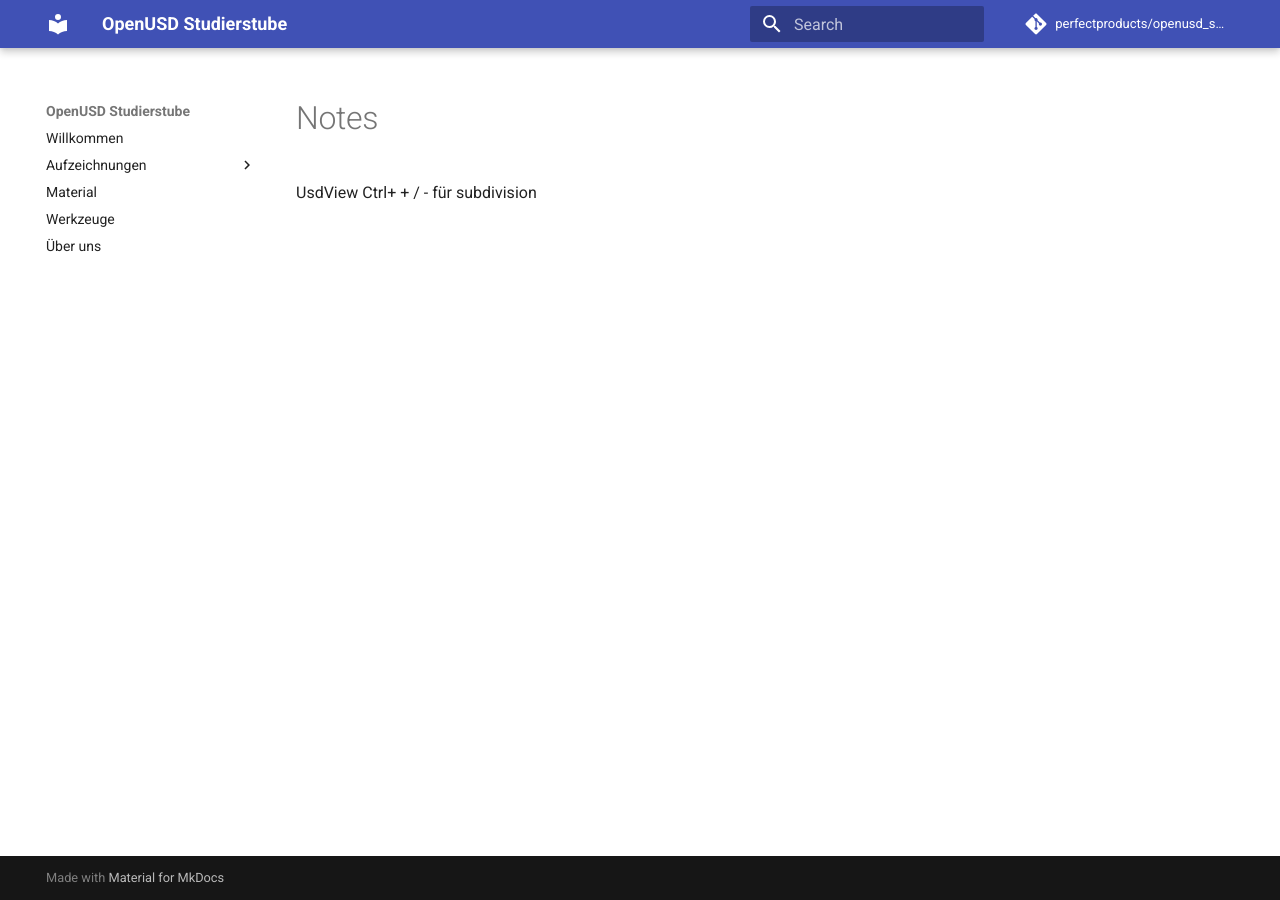
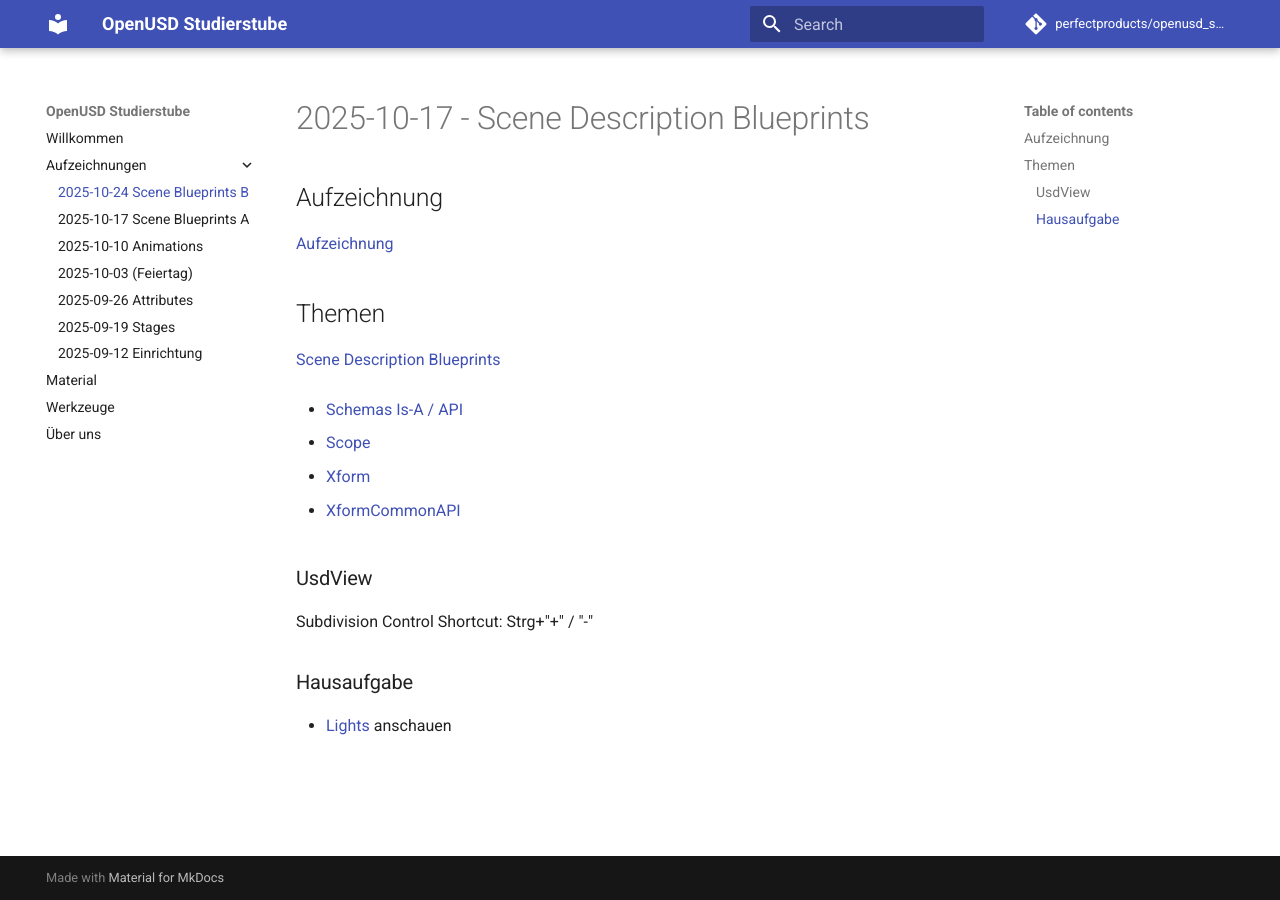
Before and after one commit to perfectproducts/openusd_studierstube, an MkDocs documentation site: the page built from docs/aufzeichnungen/2025-10-24/notes.md, in a window 1280 px wide. Built offline with MkDocs 1.6.1 and Material for MkDocs 9.7.7, drawn with Linux system fonts in a browser that asks for light colours; comment, search, counter and statistics services are not loaded.

Commit message:
added 2025-10-24

```diff
--- a/docs/aufzeichnungen/2025-10-24/notes.md
+++ b/docs/aufzeichnungen/2025-10-24/notes.md
@@ -1,2 +1,26 @@
-UsdView
-Ctrl+ + / - für subdivision
+# 2025-10-17 - Scene Description Blueprints
+
+## Aufzeichnung
+
+[Aufzeichnung]()
+
+## Themen
+
+[Scene Description Blueprints](https://docs.nvidia.com/learn-openusd/latest/scene-description-blueprints/index.html)
+
+- [Schemas Is-A / API](https://docs.nvidia.com/learn-openusd/latest/scene-description-blueprints/schemas.html)
+
+- [Scope](https://docs.nvidia.com/learn-openusd/latest/scene-description-blueprints/scope.html)
+
+- [Xform](https://docs.nvidia.com/learn-openusd/latest/scene-description-blueprints/xform.html)
+
+- [XformCommonAPI](https://docs.nvidia.com/learn-openusd/latest/scene-description-blueprints/xformcommonapi.html)
+
+
+### UsdView
+
+Subdivision Control Shortcut: Strg+"+" / "-"
+
+### Hausaufgabe
+
+- [Lights](https://docs.nvidia.com/learn-openusd/latest/scene-description-blueprints/lights.html) anschauen
--- a/mkdocs.yml
+++ b/mkdocs.yml
@@ -13,6 +13,8 @@ theme:
 nav:
   - Willkommen: index.md
   - Aufzeichnungen:
+    - 2025-10-24 Scene Blueprints B: aufzeichnungen/2025-10-24/notes.md
+    - 2025-10-17 Scene Blueprints A: aufzeichnungen/2025-10-17/notes.md
     - 2025-10-10 Animations: aufzeichnungen/2025-10-10/notes.md
     - 2025-10-03 (Feiertag): https://www.tag-der-deutschen-einheit.de/startseite
     - 2025-09-26 Attributes: aufzeichnungen/2025-09-26/notes.md
```
